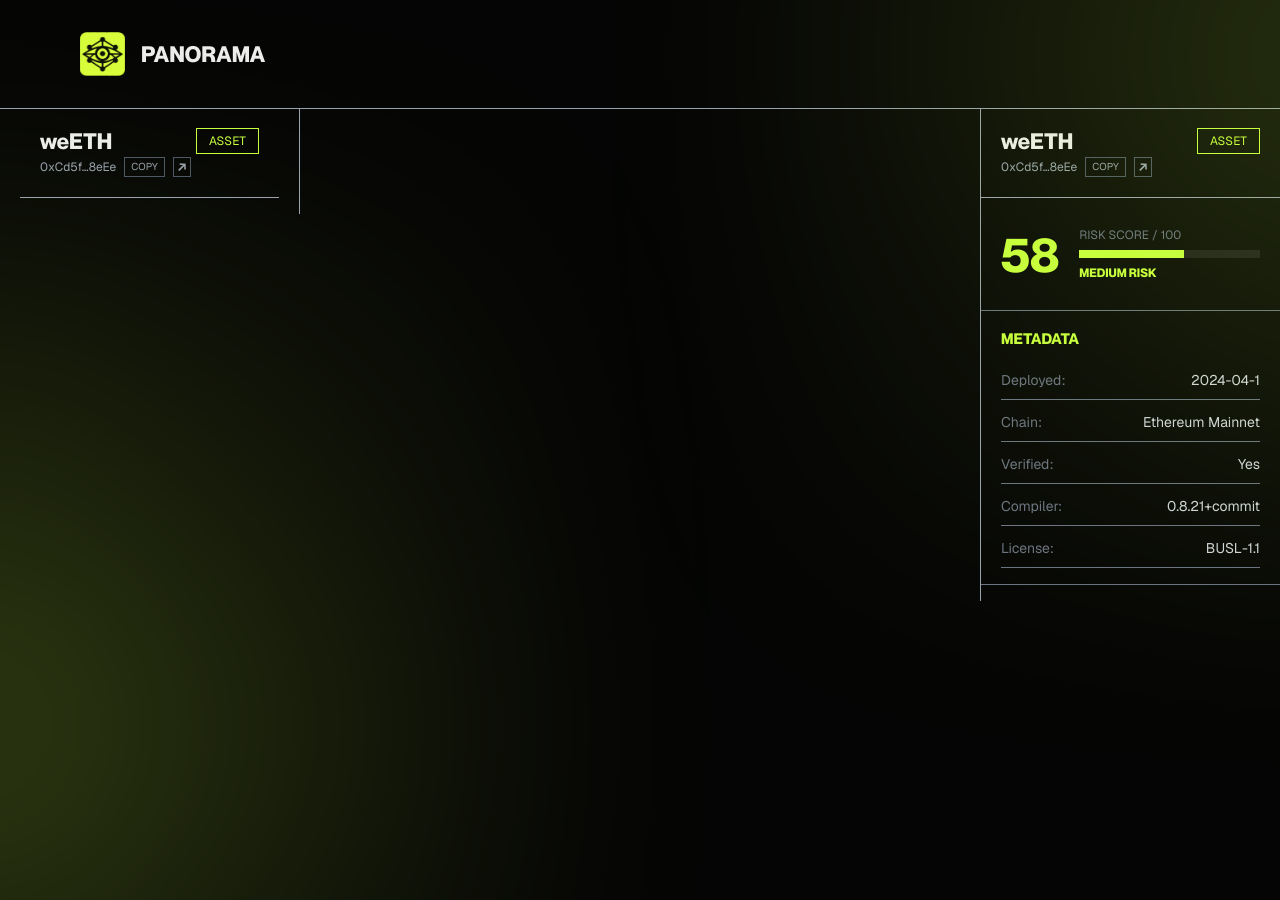
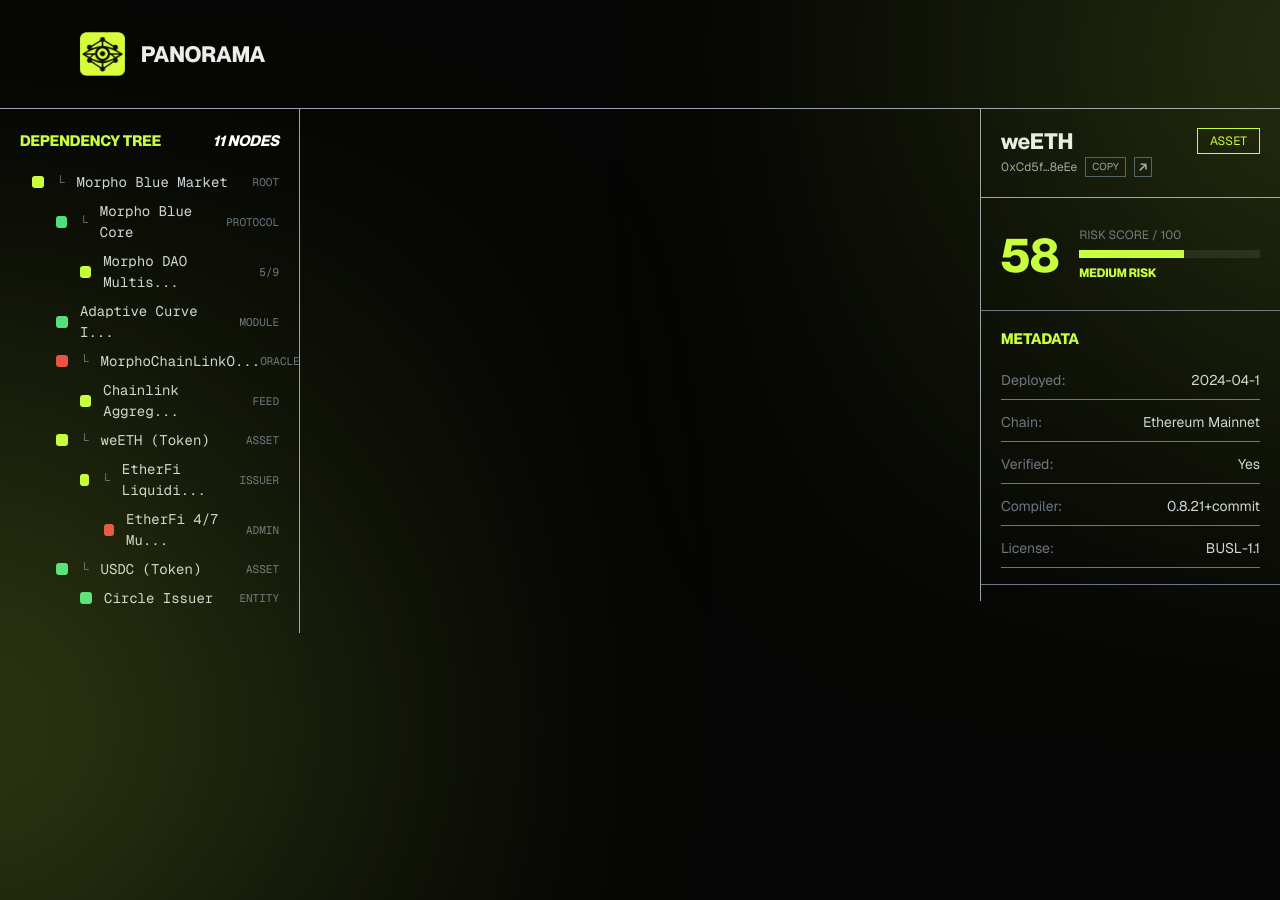
Before and after one commit to ohMySol/Panorama, a Next.js app in the folder frontend/: page /dashboard in a window 1280 px wide. Shown: the top 900 px of the page. Built offline with nearby package versions, Linux system fonts and the light colour scheme.

Commit message:
feat: added dependency tree

```diff
--- a/frontend/app/dashboard/page.tsx
+++ b/frontend/app/dashboard/page.tsx
@@ -1,3 +1,4 @@
+import { DashboardGraph } from "../src/components/dashboard/dashboard-graph";
 import { LeftTab } from "../src/components/dashboard/left-tab";
 import { RightTab } from "../src/components/dashboard/right-tab";
 
@@ -5,7 +6,7 @@
   return (
    <div className="flex flex-1 border-t border-t-gray-400 w-full h-screen">
     <LeftTab/>
-    <div className="flex-1"></div>
+    <DashboardGraph/>
     <RightTab/>
    </div>
   );
--- /dev/null
+++ b/frontend/app/src/components/dashboard/dashboard-graph.tsx
@@ -0,0 +1,5 @@
+export const DashboardGraph = () => {
+    return (
+        <div className="flex flex-1"></div>
+    )
+}
--- a/frontend/app/src/components/dashboard/dependency-tree.tsx
+++ b/frontend/app/src/components/dashboard/dependency-tree.tsx
@@ -1,7 +1,159 @@
+"use client"
+
+import { useState } from "react";
+
+interface TreeNode {
+    id: string;
+    name: string;
+    type: string;
+    color: "orange" | "green" | "red";
+    children?: TreeNode[];
+}
+
+const treeData: TreeNode = {
+    id: "root",
+    name: "Morpho Blue Market",
+    type: "ROOT",
+    color: "orange",
+    children: [
+        {
+            id: "protocol-1",
+            name: "Morpho Blue Core",
+            type: "PROTOCOL",
+            color: "green",
+            children: [
+                {
+                    id: "multisig-1",
+                    name: "Morpho DAO Multis...",
+                    type: "5/9",
+                    color: "orange",
+                }
+            ]
+        },
+        {
+            id: "module-1",
+            name: "Adaptive Curve I...",
+            type: "MODULE",
+            color: "green",
+        },
+        {
+            id: "oracle-1",
+            name: "MorphoChainLinkO...",
+            type: "ORACLE",
+            color: "red",
+            children: [
+                {
+                    id: "feed-1",
+                    name: "Chainlink Aggreg...",
+                    type: "FEED",
+                    color: "orange",
+                }
+            ]
+        },
+        {
+            id: "asset-1",
+            name: "weETH (Token)",
+            type: "ASSET",
+            color: "orange",
+            children: [
+                {
+                    id: "issuer-1",
+                    name: "EtherFi Liquidi...",
+                    type: "ISSUER",
+                    color: "orange",
+                    children: [
+                        {
+                            id: "admin-1",
+                            name: "EtherFi 4/7 Mu...",
+                            type: "ADMIN",
+                            color: "red",
+                        }
+                    ]
+                }
+            ]
+        },
+        {
+            id: "asset-2",
+            name: "USDC (Token)",
+            type: "ASSET",
+            color: "green",
+            children: [
+                {
+                    id: "entity-1",
+                    name: "Circle Issuer",
+                    type: "ENTITY",
+                    color: "green",
+                }
+            ]
+        }
+    ]
+};
+
+const TreeItem = ({ node, level = 0 }: { node: TreeNode; level?: number }) => {
+    const [isExpanded, setIsExpanded] = useState(true);
+    const hasChildren = node.children && node.children.length > 0;
+
+    const colorClasses = {
+        orange: "bg-[#C8FF3E]",
+        green: "bg-[#4ade80]",
+        red: "bg-[#ef4444]",
+    };
+
+    return (
+        <div>
+            <div
+                className={`flex items-center justify-between py-1 cursor-pointer transition-colors `}
+                style={{ paddingLeft: `${level * 24 + 12}px` }}
+                onClick={() => hasChildren && setIsExpanded(!isExpanded)}
+            >
+                <div className="flex items-center gap-3">
+                    <div className={`w-3 h-3 rounded-[3px] ${colorClasses[node.color]}`} />
+                    {hasChildren && (
+                        <span className="text-gray-500 text-xs">
+                            {isExpanded ? "└" : "├"}
+                        </span>
+                    )}
+
+                    <span className="text-[14px] text-gray-300 font-mono">{node.name}</span>
+                </div>
+
+                <span className="text-[11px] text-gray-500 uppercase font-mono">{node.type}</span>
+            </div>
+
+            {hasChildren && isExpanded && (
+                <div>
+                    {node.children!.map((child) => (
+                        <TreeItem key={child.id} node={child} level={level + 1} />
+                    ))}
+                </div>
+            )}
+        </div>
+    );
+};
+
 export const DependencyTree = () => {
+    const countNodes = (node: TreeNode): number => {
+        let count = 1;
+        if (node.children) {
+            node.children.forEach(child => {
+                count += countNodes(child);
+            });
+        }
+        return count;
+    };
+
+    const totalNodes = countNodes(treeData);
+
     return (
         <div className="flex flex-col py-5 px-5">
-            <h5 className="text-[15px] font-display text-[#C8FF3E]">DEPENDENCY TREE</h5>
+            <div className="flex items-center justify-between mb-4">
+                <h5 className="text-[15px] font-display text-[#C8FF3E]">DEPENDENCY TREE</h5>
+                <span className="text-[15px] font-display italic text-white">{totalNodes} NODES</span>
+            </div>
+
+            <div className="flex flex-col">
+                <TreeItem node={treeData} />
+            </div>
         </div>
     )
 }
--- a/frontend/app/src/components/dashboard/left-tab.tsx
+++ b/frontend/app/src/components/dashboard/left-tab.tsx
@@ -1,9 +1,10 @@
+import { DependencyTree } from "./dependency-tree"
 import { NodeInfo } from "./node-info"
 
 export const LeftTab = () => {
     return (
-        <div className="flex flex-col w-[300px] h-full border-r border-r-gray-400 py-4 px-5">
-            <NodeInfo/>
+        <div className="flex flex-col w-[300px] h-full border-r border-r-gray-400">
+            <DependencyTree/>
         </div>
     )
 }
```
